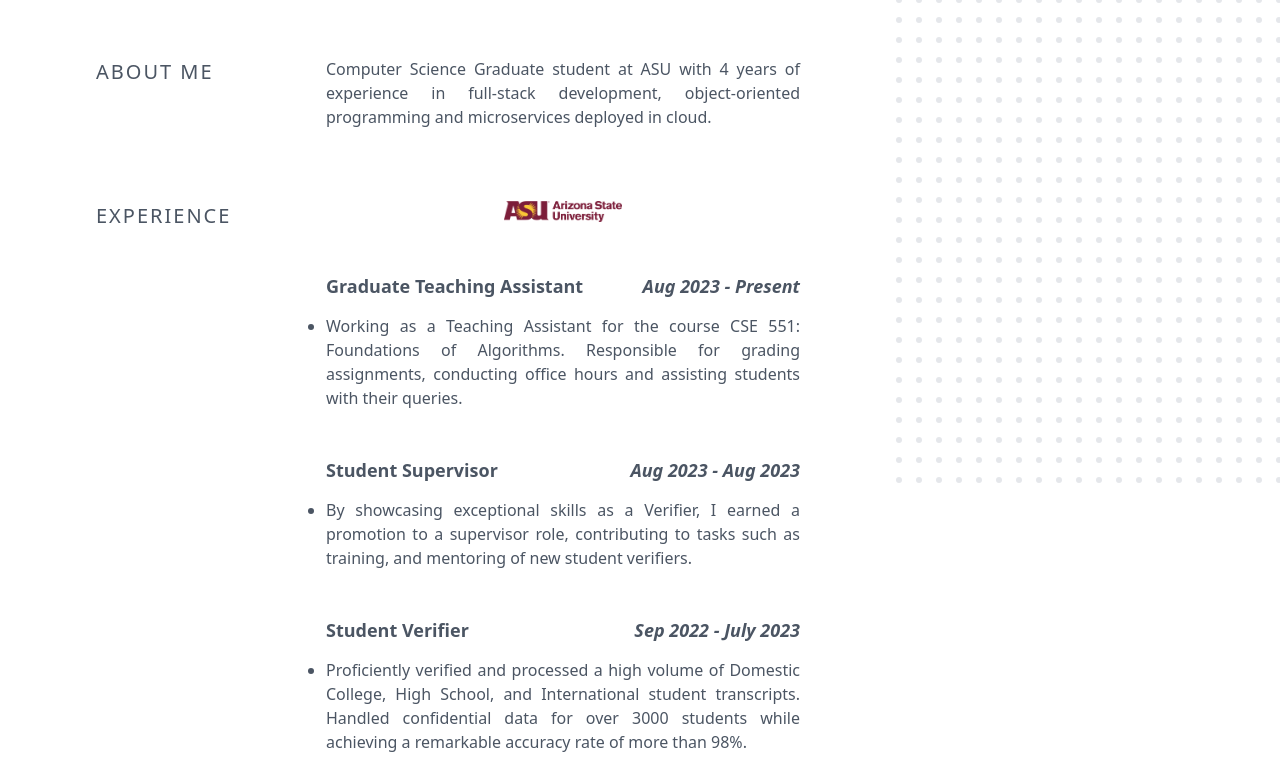
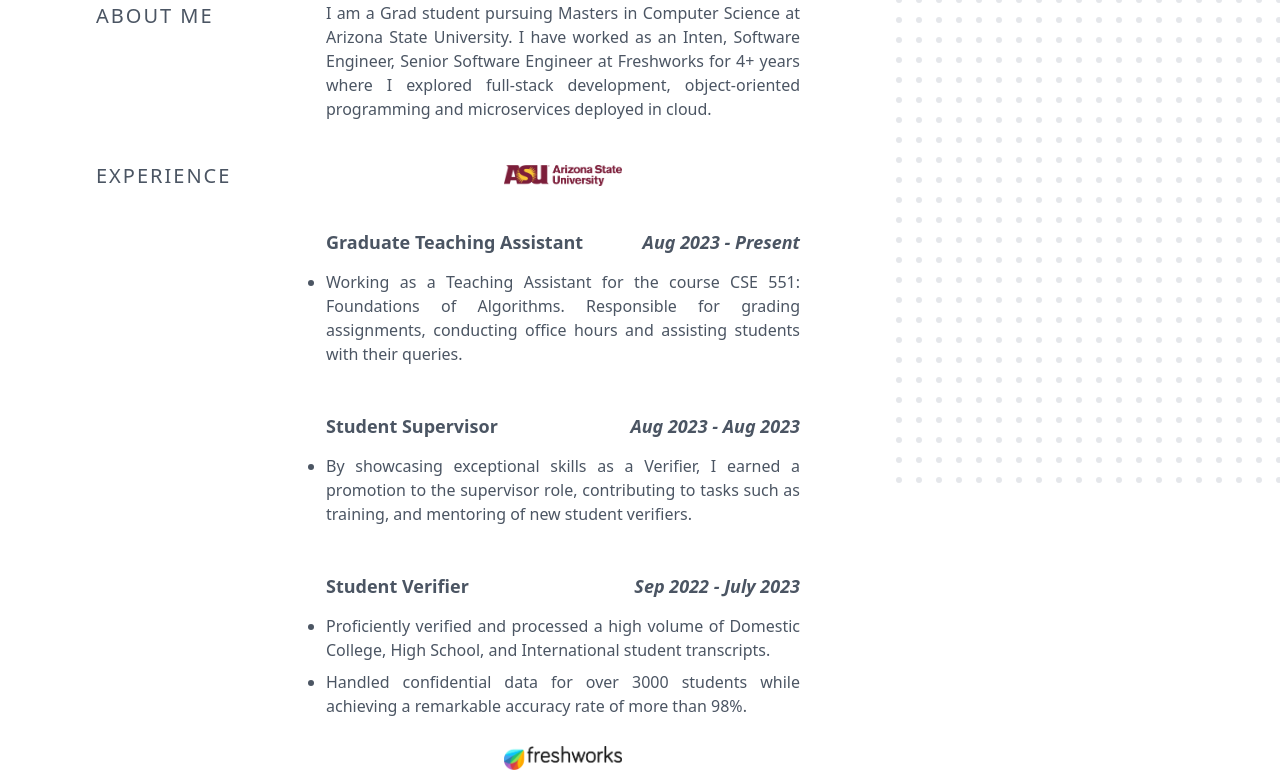
Before and after one commit to ashwin-elangovan/ashwin-elangovan.github.io, a Gatsby site: page / in a window 1280 px wide. Shown: the part 383-1158 px from the top of the page. Built offline with nearby package versions, Linux system fonts and the light colour scheme; Gatsby itself is replaced by a stand-in of ours.

Commit message:
Some polishes on scale and text changes

```diff
--- a/gatsby-config.js
+++ b/gatsby-config.js
@@ -7,7 +7,7 @@ module.exports = {
     // Main Site Title
     title: `Ashwin Elangovan | Full-Stack Developer`,
     // Description that goes under your name in main bio
-    description: `Grad CS student at Arizona State University.`,
+    // description: `Grad CS student at Arizona State University.`,
     // Optional: Twitter account handle
     author: `@im_ashwinn`,
     // Optional: Github account URL
@@ -17,7 +17,7 @@ module.exports = {
     // Optional: Resume URL
     resume: `https://ashwin-docs.s3.amazonaws.com/ashwin-elangovan-resume.pdf`,
     // Content of the About Me section
-    about: `Computer Science Graduate student at ASU with 4 years of experience in full-stack development, object-oriented programming and microservices deployed in cloud.`,
+    about: `I am a Grad student pursuing Masters in Computer Science at Arizona State University. I have worked as an Inten, Software Engineer, Senior Software Engineer at Freshworks for 4+ years where I explored full-stack development, object-oriented programming and microservices deployed in cloud.`,
     // Optional: List your projects, they must have `name` and `description`. `link` is optional.
     projects: [
       {
@@ -106,7 +106,7 @@ module.exports = {
         description: 'Student Supervisor | Aug 2023 - Aug 2023',
         description_bullets: [
           {
-            content: 'By showcasing exceptional skills as a Verifier, I earned a promotion to a supervisor role, contributing to tasks such as training, and mentoring of new student verifiers.',
+            content: 'By showcasing exceptional skills as a Verifier, I earned a promotion to the supervisor role, contributing to tasks such as training, and mentoring of new student verifiers.',
             link: '',
             linkname: ''
           }
@@ -116,8 +116,13 @@ module.exports = {
         description: 'Student Verifier | Sep 2022 - July 2023',
         description_bullets: [
           {
-            content: 'Proficiently verified and processed a high volume of Domestic College, High School, and International student transcripts. Handled confidential data for over 3000 students while achieving a remarkable accuracy rate of more than 98%.',
+            content: 'Proficiently verified and processed a high volume of Domestic College, High School, and International student transcripts.',
             link: '',
+            linkname: ''
+          },
+          {
+            content: 'Handled confidential data for over 3000 students while achieving a remarkable accuracy rate of more than 98%.',
+            link:'',
             linkname: ''
           }
         ]
--- a/src/components/header/index.jsx
+++ b/src/components/header/index.jsx
@@ -24,11 +24,10 @@ const classes = {
   description: 'text-gray-600 dark:text-gray-300 italic pt-2',
   list: 'mt-6 uppercase tracking-wider',
   item: 'inline list-none pr-8',
+  zoom: 'transform transition-all duration-150 hover:scale-125',
   link: 'inline-flex items-center py-2 font-semibold text-xs text-gray-600 hover:text-black dark:text-gray-100 dark:hover:text-blue-400',
   linkName: 'ml-1'
 };
-
-
 
 const Header = ({ metadata = {}, noBlog = false }) => {
   const [isDesktop, setIsDesktop] = useState(true);
@@ -58,30 +57,30 @@ const Header = ({ metadata = {}, noBlog = false }) => {
           {twitter && (
             <li className={classes.item}>
               <a
-                className={classes.link}
+                className={`${classes.link} ${classes.zoom}`}
                 href={`https://twitter.com/${twitter}`}
               >
-                <IconTwitter /> <span className={classes.linkName}>Twitter</span>
+                <IconTwitter/> <span className= {classes.linkName}>Twitter</span>
               </a>
             </li>
           )}
           {github && (
             <li className={classes.item}>
-              <a className={classes.link} href={github}>
+              <a className={`${classes.link} ${classes.zoom}`} href={github}>
                 <IconGithub /> <span className={classes.linkName}>GitHub</span>
               </a>
             </li>
           )}
           {linkedin && (
             <li className={classes.item}>
-              <a className={classes.link} href={linkedin}>
+              <a className={`${classes.link} ${classes.zoom}`} href={linkedin}>
                 <IconLinkedin /> <span className={classes.linkName}>LinkedIn</span>
               </a>
             </li>
           )}
           {resume && (
             <li className={classes.item}>
-              <a className={classes.link} href={resume}>
+              <a className={`${classes.link} ${classes.zoom}`} href={resume}>
                 <IconResume /> <span className={classes.linkName}>Resume</span>
               </a>
             </li>
--- a/src/components/section/index.jsx
+++ b/src/components/section/index.jsx
@@ -1,7 +1,7 @@
 import React from 'react';
 
 const classes = {
-  wrapper: 'block pt-12 md:flex',
+  wrapper: 'block pt-4 md:flex',
   title: 'pb-6 md:w-full md:max-w-150 md:p-0',
   heading:
     'text-xl font-light tracking-widest text-sm text-gray-600 dark:text-gray-200 leading-normal uppercase',
--- a/src/components/summary-item/index.jsx
+++ b/src/components/summary-item/index.jsx
@@ -14,7 +14,7 @@ const classes = {
   wrapper: "mb-6",
   name: "font-bold text-gray-900 dark:text-white pb-1 pt-0",
   description: "text-md text-gray-600 dark:text-gray-200 font-semibold text-lg",
-  image: "transform transition-all duration-150 hover:scale-105",
+  image: "transform transition-all duration-150 hover:scale-125",
   mobileImageSize: "lg:w-1/4 w-full max-w-[60%]",
   desktopImageSize: "w-full max-w-[25%]",
   imageWrapper: "text-gray-600 dark:text-gray-200",
@@ -99,7 +99,7 @@ const SummaryItem = ({
         )
       ) : (
         <div
-          className={`flex justify-center items-center mx-auto text-center pb-8`}
+          className={`flex justify-center items-center mx-auto text-center pb-6 pt-1`}
         >
             <div className={`${classes.imageWrapper} ${isDesktop ? classes.desktopImageSize : classes.mobileImageSize}`}>
             <Link to={link}>
```
